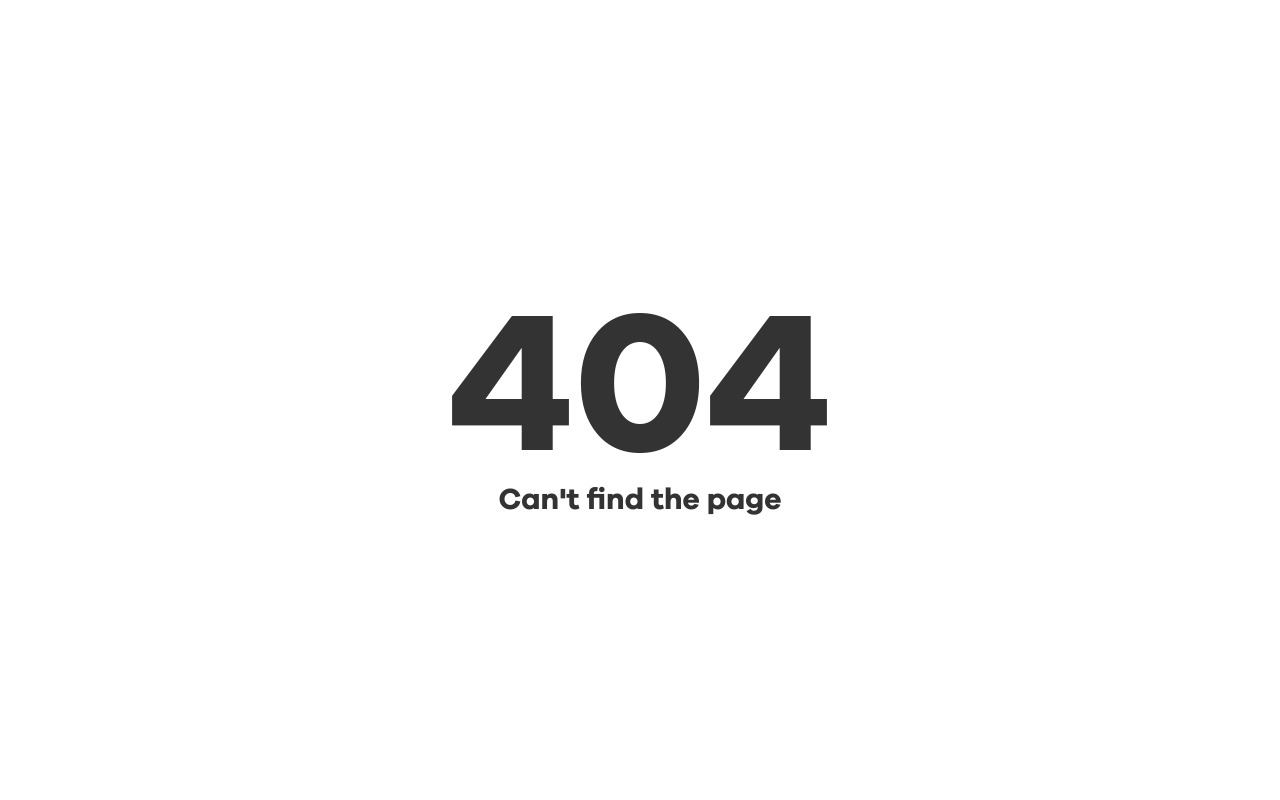
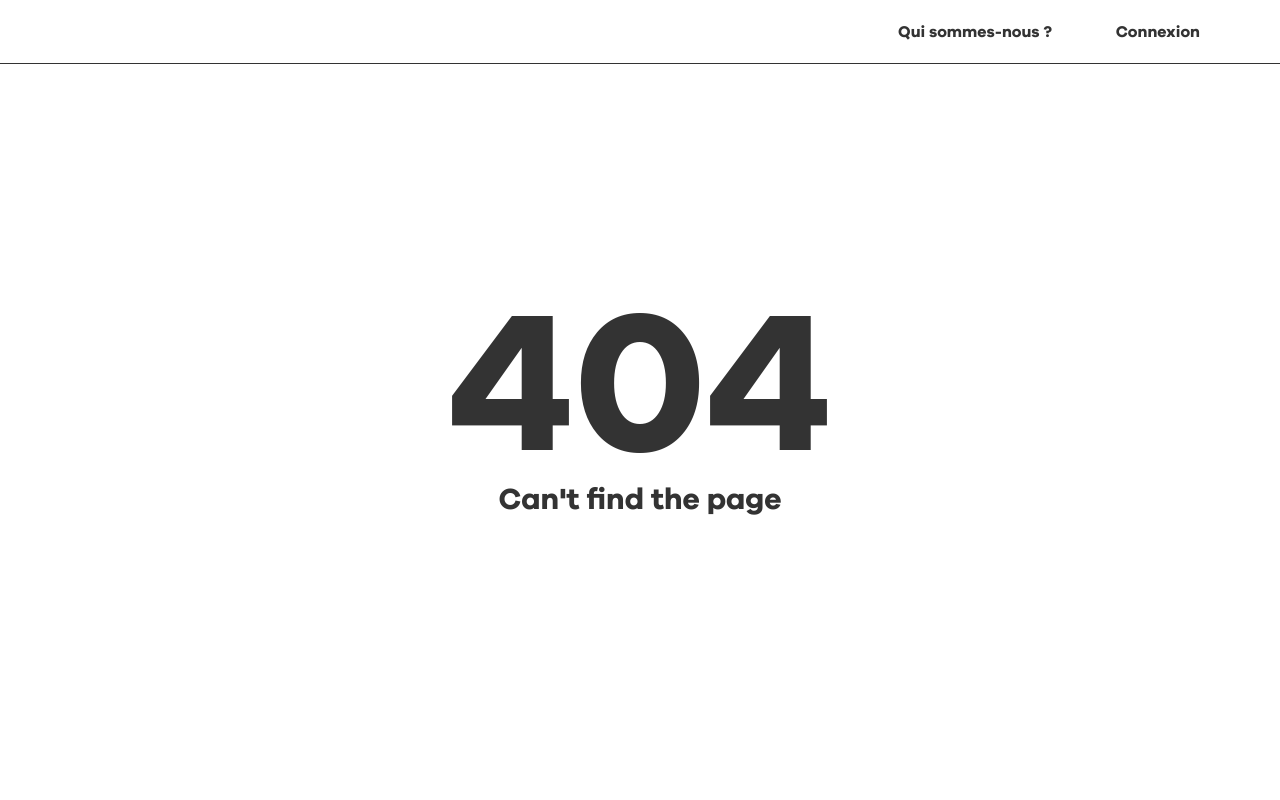
Before and after one commit to Rrrricky/superhero, a PHP site: template views/pages/404.php in a window 1280 px wide. Run offline with PHP 8.4, Linux system fonts and the light colour scheme; the template is opened without the code that fills it, so the values that code supplies are empty.

Commit message:
Stylus and new header :art:

```diff
--- /dev/null
+++ b/styles/fonts.styl
@@ -0,0 +1,22 @@
+@font-face
+  font-family "GalanoBold"
+  src url("../src/fonts/galano_grotesque_bold.ttf")
+
+@font-face
+  font-family "GalanoLight"
+  src url("../src/fonts/Galano_Grotesque_Light.ttf")
+
+@font-face
+  font-family "SourceSansPro"
+  src url("../src/fonts/SourceSansPro-SemiBold.ttf")
+  font-weight 8000
+
+@font-face
+  font-family "SourceSansPro"
+  src url("../src/fonts/SourceSansPro-Italic.ttf")
+  font-style italic
+
+@font-face
+  font-family "SourceSansPro"
+  src url("../src/fonts/SourceSansPro-Regular.ttf")
+  font-weight 400
--- a/styles/main.css
+++ b/styles/main.css
@@ -26,7 +26,25 @@ body {
   font-family: GalanoBold;
   color: #333;
 }
-.loader-container {
+body .app-header {
+  width: 100%;
+  height: 8%;
+  border-bottom: 1px solid #333;
+  display: flex;
+  justify-content: flex-end;
+  align-items: center;
+}
+body .app-header-nav__item {
+  cursor: pointer;
+  padding: 10px;
+  margin-right: 30px;
+  text-decoration: none;
+  transition: color 0.5s;
+}
+body .app-header-nav__item:hover {
+  color: #00f;
+}
+body .app-loader {
   display: flex;
   align-items: center;
   justify-content: center;
@@ -39,17 +57,18 @@ body {
   z-index: 800;
   transition: opacity 0.5s;
 }
-.loader-container #loader {
+body .app-loader__element {
   width: 80%;
   height: 80%;
   display: block;
   transform: translate3d(0, 0, 0);
   text-align: center;
 }
-.unfindable-container {
+body .app-unfindable {
   position: absolute;
   top: 0;
   left: 0;
+  z-index: -1;
   width: 100vw;
   height: 100vh;
   font-size: 200px;
@@ -58,11 +77,6 @@ body {
   align-items: center;
   flex-direction: column;
 }
-.unfindable-container .page {
+body .app-unfindable__indication {
   font-size: 30px;
 }
-.unfindable-container .giphy {
-  margin-top: 20px;
-  width: 300px;
-  height: auto;
-}
--- a/styles/main.styl
+++ b/styles/main.styl
@@ -1,63 +1,62 @@
-@font-face
-  font-family "GalanoBold"
-  src url("../src/fonts/galano_grotesque_bold.ttf")
-
-@font-face
-  font-family "GalanoLight"
-  src url("../src/fonts/Galano_Grotesque_Light.ttf")
-
-@font-face
-  font-family "SourceSansPro"
-  src url("../src/fonts/SourceSansPro-SemiBold.ttf")
-  font-weight 8000
-
-@font-face
-  font-family "SourceSansPro"
-  src url("../src/fonts/SourceSansPro-Italic.ttf")
-  font-style italic
-
-@font-face
-  font-family "SourceSansPro"
-  src url("../src/fonts/SourceSansPro-Regular.ttf")
-  font-weight 400
+@import 'fonts.styl'
+$mine-shaft = #333
+$header-height = 8%
 
 html, body
   font-family GalanoBold
-  color #333
+  color $mine-shaft
 
-.loader-container
-  display flex
-  align-items center
-  justify-content center
-  height 100%
-  width 100%
-  position fixed
-  background #fefefe
-  top 0
-  left 0
-  z-index 800
-  transition opacity 0.5s
-  #loader
-  	width 80%
-  	height 80%
-  	display block
-  	transform translate3d(0, 0, 0)
-  	text-align center
+body
+  .app-header
+    width 100%
+    height $header-height
+    border-bottom 1px solid $mine-shaft
+    display flex
+    justify-content flex-end
+    align-items center
 
-.unfindable-container
-  position absolute
-  top 0
-  left 0
-  width 100vw
-  height 100vh
-  font-size 200px
-  display flex
-  justify-content center
-  align-items center
-  flex-direction column
-  .page
-    font-size 30px
-  .giphy
-    margin-top 20px
-    width 300px
-    height auto
+    &-nav
+      &__item
+        cursor pointer
+        padding 10px
+        margin-right 30px
+        text-decoration none
+        transition color .5s
+        &:hover
+          color blue
+
+  .app-loader
+    display flex
+    align-items center
+    justify-content center
+    height 100%
+    width 100%
+    position fixed
+    background #fefefe
+    top 0
+    left 0
+    z-index 800
+    transition opacity 0.5s
+
+    &__element
+      width 80%
+      height 80%
+      display block
+      transform translate3d(0, 0, 0)
+      text-align center
+
+  .app-unfindable
+    position absolute
+    top 0
+    left 0
+    z-index -1
+    width 100vw
+    height 100vh
+    font-size 200px
+    display flex
+    justify-content center
+    align-items center
+    flex-direction column
+
+    &__indication
+      font-size 30px
--- /dev/null
+++ b/templates/header.php
@@ -0,0 +1,8 @@
+<header class="app-header">
+  <nav class="app-header-nav">
+    <a class="app-header-nav__item" href="about">
+      <span >Qui sommes-nous ?</span>
+    </a>
+    <?= $header_container ?>   <!-- Specific element -->
+  </nav>
+</header>
--- a/templates/template.php
+++ b/templates/template.php
@@ -21,11 +21,11 @@
   <script src="src/lottie.js"></script>
 </head>
 <body>
-  <div id="container">
+  <div class="app-specific">
     <?= $container ?>   <!-- Specific element -->
   </div>
-  <div class="loader-container">
-    <div id="loader"></div>
+  <div class="app-loader js-app-loader">
+    <div class="app-loader__element js-app-loader__element"></div>
   </div>
   <script src="src/loader.js"></script>
   <script src="src/scripts/FirstClass.js"></script>
--- a/views/pages/404.php
+++ b/views/pages/404.php
@@ -1,8 +1,10 @@
 <? $title = '404'; ?>
+<? require 'views/partials/header.php'; ?>
 <? ob_start() ?>
-  <container class="unfindable-container">
-    <div class="unfindable">404</div>
-    <div class="page">Can't find the page</div>
+  <container class="app-unfindable">
+    <div class="app-unfindable__404">404</div>
+    <div class="app-unfindable__indication">Can't find the page</div>
   </container>
 <? $container = ob_get_clean() ?>
 <? require 'templates/template.php'; ?>
+<? require 'views/partials/footer.php'; ?>
--- a/views/pages/error_dbase.php
+++ b/views/pages/error_dbase.php
@@ -1,5 +1,7 @@
 <? $title = 'Error'; ?>
+<? require 'views/partials/header.php'; ?>
 <? ob_start() ?>
   <p>Couldn't connect to the database.</p>
 <? $container = ob_get_clean() ?>
 <? require 'templates/template.php'; ?>
+<? require 'views/partials/footer.php'; ?>
--- a/views/pages/home.php
+++ b/views/pages/home.php
@@ -3,5 +3,7 @@
   $account = new Account();
   echo $account->connected($pdo);
   $title = 'E19 - P2021';
+  include 'views/partials/header.php';
   $container = '';
   require 'templates/template.php';
+  require 'views/partials/footer.php';
--- a/views/pages/login.php
+++ b/views/pages/login.php
@@ -2,6 +2,7 @@
 <? $account = new Account ?>
 <?= $account->connection($pdo); ?>
 <? $title = 'Login'; ?>
+<? require 'views/partials/header.php'; ?>
 <? ob_start() ?>
   <form action="#" method="post">
     <label for="pseudo">Pseudo</label>
@@ -12,3 +13,4 @@
   </form>
 <? $container = ob_get_clean() ?>
 <? require 'templates/template.php'; ?>
+<? require 'views/partials/footer.php'; ?>
--- a/views/pages/logout.php
+++ b/views/pages/logout.php
@@ -3,5 +3,7 @@
   $account = new Account;
   echo $account->disconnection();
   $title = 'Logout';
+  require 'views/partials/header.php';
   $container = '';
   require 'templates/template.php';
+  require 'views/partials/footer.php';
--- a/views/pages/register.php
+++ b/views/pages/register.php
@@ -2,6 +2,7 @@
 <? $account = new Account; ?>
 <?= $account->inscription($pdo) ?>
 <? $title = 'Register' ?>
+<? require 'views/partials/header.php'; ?>
 <? ob_start() ?>
   <form action="#" method="post">
     <label for="name">Pseudo</label>
@@ -16,3 +17,4 @@
   </form>
 <? $container = ob_get_clean() ?>
 <? require 'templates/template.php'; ?>
+<? require 'views/partials/footer.php'; ?>
--- a/views/partials/header.php
+++ b/views/partials/header.php
@@ -0,0 +1,12 @@
+<? ob_start() ?>
+  <? if(empty($_SESSION)): ?>
+    <a class="app-header-nav__item" href="login">
+      <span class="app-header-nav__item">Connexion</span>
+    </a>
+  <? else: ?>
+    <a class="app-header-nav__item" href="register">
+      <span class="app-header-nav__item">Profil</span>
+    </a>
+  <? endif ?>
+<? $header_container = ob_get_clean() ?>
+<? require 'templates/header.php'; ?>
```
Also changed, not shown: index.php (+6 -4 lines), views/pages/about.php (added, +9 -0 lines), src/loader.js.
